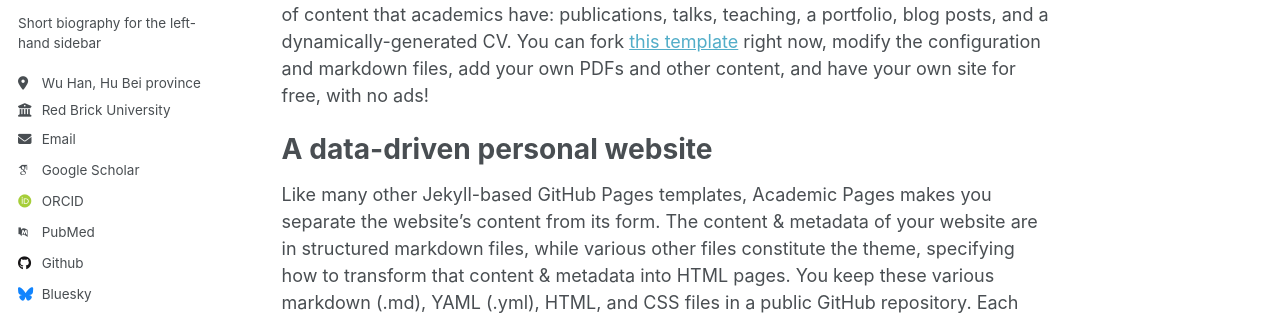
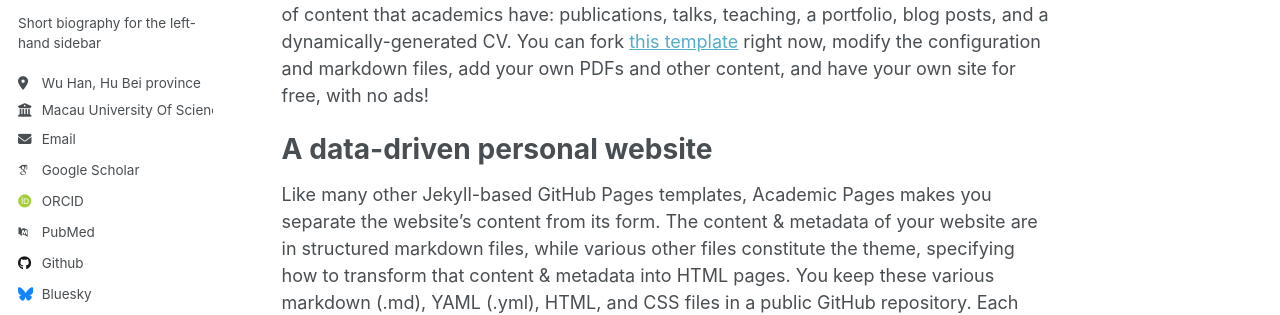
Before and after one commit to 2159156859/liuxiaotian.github.io, a Jekyll site: the page built from _pages/about.md, in a window 1280 px wide. Shown: the part 310-625 px from the top of the page. Built offline with Jekyll 4.4.1, drawn with Linux system fonts in a browser that asks for light colours; some web fonts are replaced.

Commit message:
Update _config.yml

```diff
--- a/_config.yml
+++ b/_config.yml
@@ -26,7 +26,7 @@ author:
   pronouns         : # example: "he/him"
   bio              : "Short biography for the left-hand sidebar"
   location         : "Wu Han, Hu Bei province"
-  employer         : "Red Brick University"
+  employer         : "Macau University Of Science And Technology"
   uri              : # URL
   email            : "2159156859@qq.com"
 
```
